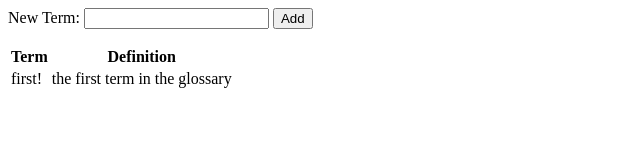
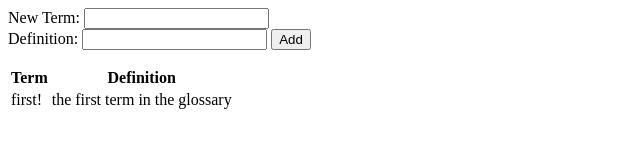
Before and after one commit to Byte-Club/homepage, a website: page site/glossary.html in a window 1280 px wide. Shown: the whole page, without its empty margins (0-640 px from the left). Drawn offline with Linux system fonts and the light colour scheme.

Commit message:
add definition input field to POST form of glossary.html

```diff
--- a/site/glossary.html
+++ b/site/glossary.html
@@ -5,7 +5,9 @@
     <body>
         <form method='POST' action="/glossary/terms">
               <label for="newTerm">New Term:</label>
-              <input id="newTerm" type="text" name="term">
+              <input id="newTerm" type="text" name="term"><br>
+              <label for="newDefinition">Definition:</label>
+              <input id="newDefinition" type="text" name="definition">
               <input type="submit" value="Add">
         </form>
         <table>
```
